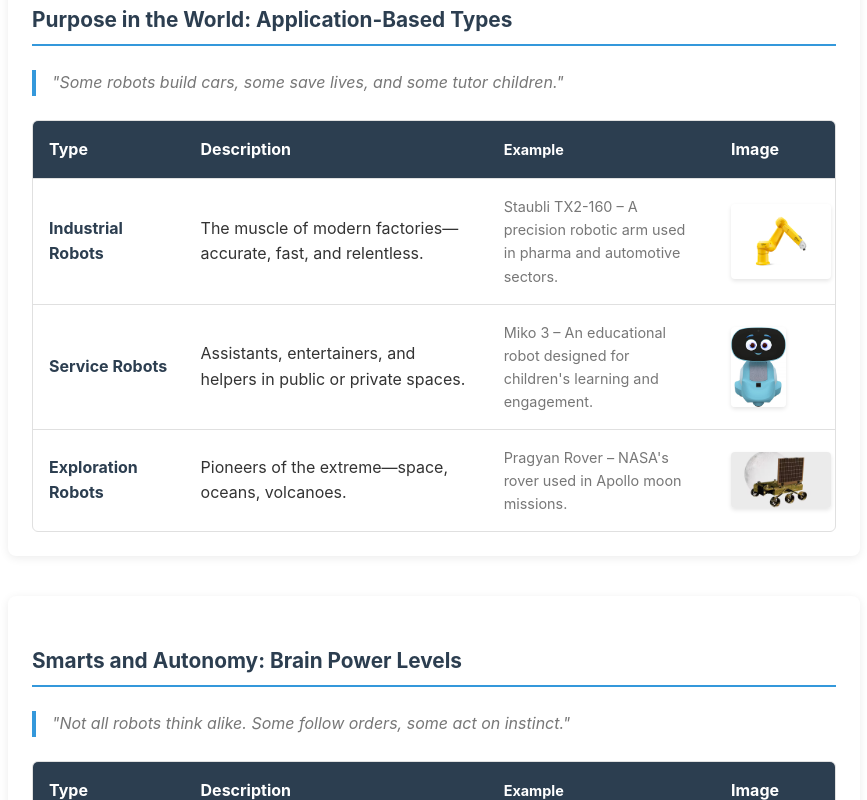
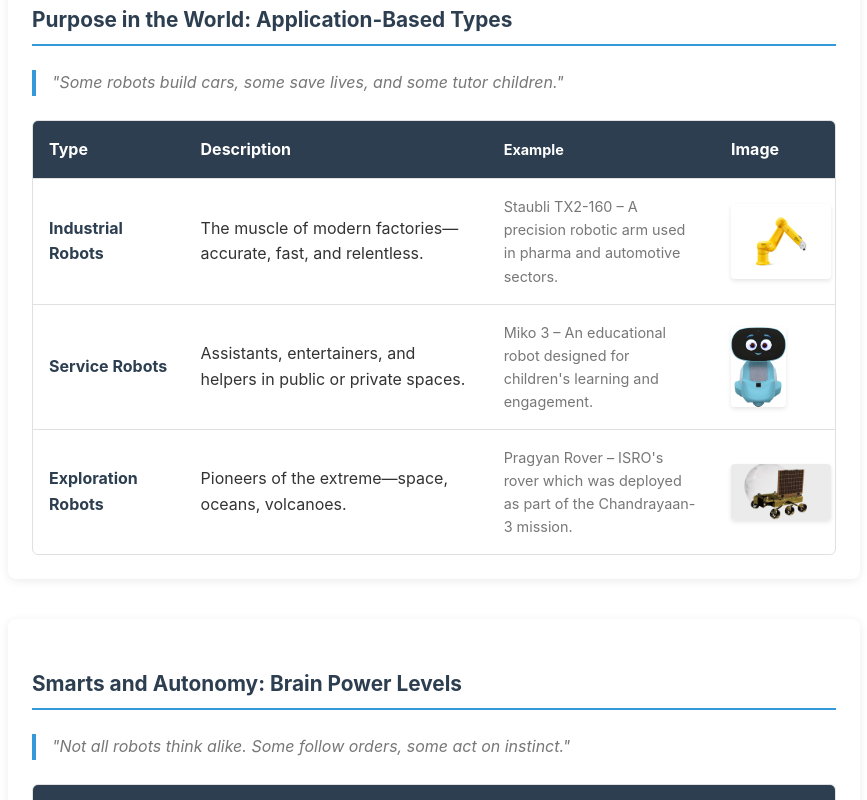
Before and after one commit to Arjav14/Introduction-to-Robotics, a plain HTML site: page index.html in a window 1280 px wide. Shown: the part 11200-12000 px from the top of the page, without its empty margins (266-1133 px from the left). Drawn offline with Linux system fonts and the light colour scheme.

Commit message:
Update index.html

```diff
--- a/index.html
+++ b/index.html
@@ -440,7 +440,7 @@
                             <div class="classification-row">
                                 <div class="classification-cell">Exploration Robots</div>
                                 <div class="classification-cell">Pioneers of the extreme—space, oceans, volcanoes.</div>
-                                <div class="classification-cell">Pragyan Rover – NASA's rover used in Apollo moon missions.</div>
+                                <div class="classification-cell">Pragyan Rover – ISRO's rover which was deployed as part of the Chandrayaan-3 mission.</div>
                                 <div class="classification-cell"><img src="images\pragyan rover.png" alt="Unitree Go2 quadruped robot"></div>
                             </div>
                         </div>
```
